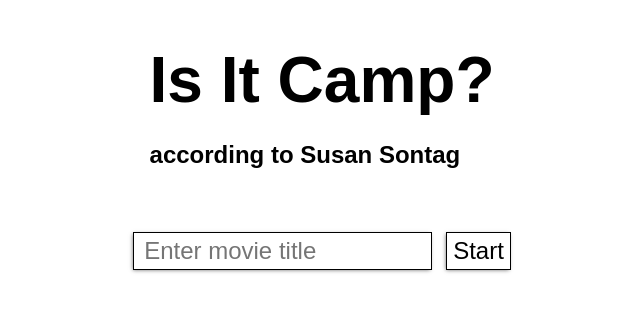
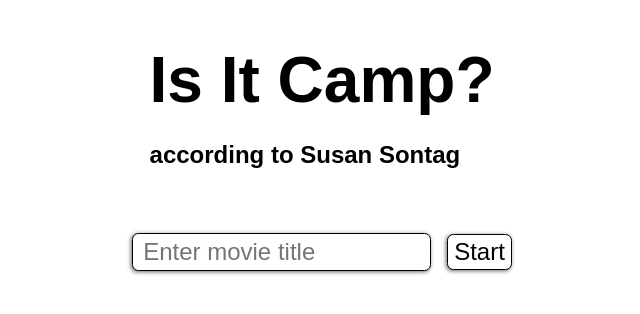
Before and after one commit to mattroseman/isitcamp, a React (Create React App) app in the folder client/: page / in a window 1280 px wide. Shown: the top 314 px of the page, without its empty margins (318-958 px from the left). Built offline with nearby package versions, Linux system fonts and the light colour scheme.

Commit message:
added border radius to movie title input and start button

```diff
--- a/client/src/App.css
+++ b/client/src/App.css
@@ -24,8 +24,8 @@
 
 button {
   background: #FFFFFF;
-  border: none;
-  outline: 1px solid #000000;
+  border: 1px solid #000000;
+  outline: none;
   box-shadow: -1px 1px 4px #696969;
 
   cursor: pointer;
@@ -37,8 +37,9 @@
 }
 
 input, input:focus {
-  border: none;
-  outline: 1px solid #000000;
+  outline: none;
+  border: 1px solid #000000;
+  outline: none;
   outline-offset: 0;
   box-shadow: -1px 1px 4px #696969;
 
--- a/client/src/Home.css
+++ b/client/src/Home.css
@@ -27,6 +27,8 @@
 }
 
 #movie-title-input, #movie-title-input-placeholder {
+  border-radius: .4rem;
+
   display: flex;
   flex: 5;
 
@@ -40,7 +42,7 @@
 #movie-title-input-placeholder {
   display: none;
 
-  border: none;
+  border: 1px solid transparent;
   outline: none;
   box-shadow: none;
   background: none;
@@ -102,6 +104,7 @@
 
 
 #start-survey-button {
+  border-radius: .4rem;
   display: flex;
   flex-direction: row;
   justify-content: center;
--- a/client/src/Home.js
+++ b/client/src/Home.js
@@ -83,11 +83,17 @@
 
         this.setState({
           showSuggestions: true
+        }, () => {
+          inputElement.style.borderBottomLeftRadius = '0px';
+          inputElement.style.borderBottomRightRadius = '0px';
         });
       }, transitionTime);
     } else {
       this.setState({
         showSuggestions: true
+      }, () => {
+        inputElement.style.borderBottomLeftRadius = '0px';
+        inputElement.style.borderBottomRightRadius = '0px';
       });
     }
 
@@ -106,6 +112,10 @@
     const placeholderInputElement = document.getElementById('movie-title-input-placeholder');
     const inputElement = document.getElementById('movie-title-input');
     const backgroundFilter = document.getElementById('movie-title-input-background-filter');
+
+    inputElement.style.borderBottomLeftRadius = '.4rem';
+    inputElement.style.borderBottomRightRadius = '.4rem';
+
     if (window.innerWidth <= 575) {
       inputElement.style.top = `${placeholderInputElement.getBoundingClientRect().top}px`;
       inputElement.style.left = `${placeholderInputElement.getBoundingClientRect().left}px`;
--- a/client/src/Suggestions.css
+++ b/client/src/Suggestions.css
@@ -1,5 +1,8 @@
 #suggestion-menu {
-  outline: 1px solid #000000;
+  border: 1px solid #000000;
+  border-top: none;
+  border-bottom-left-radius: .4rem;
+  border-bottom-right-radius: .4rem;
   background: #FFFFFF;
   box-shadow: -2px 2px 4px #696969;
 
--- a/client/src/Suggestions.js
+++ b/client/src/Suggestions.js
@@ -9,7 +9,7 @@
 
     const styleTop = `${inputElement.getBoundingClientRect().top + inputElement.getBoundingClientRect().height}px`;
     const styleLeft = `${inputElement.getBoundingClientRect().left}px`;
-    const styleWidth = `${inputElement.getBoundingClientRect().width}px`;
+    const styleWidth = `${inputElement.getBoundingClientRect().width - 2}px`;
 
     suggestionMenuElement.style.top = styleTop;
     suggestionMenuElement.style.left = styleLeft;
--- a/package.json
+++ b/package.json
@@ -1,6 +1,6 @@
 {
   "name": "isitcamp",
-  "version": "1.2.0",
+  "version": "1.2.1",
   "description": "Asks questions to determine if a movie is campy or not",
   "main": "index.js",
   "scripts": {
```
